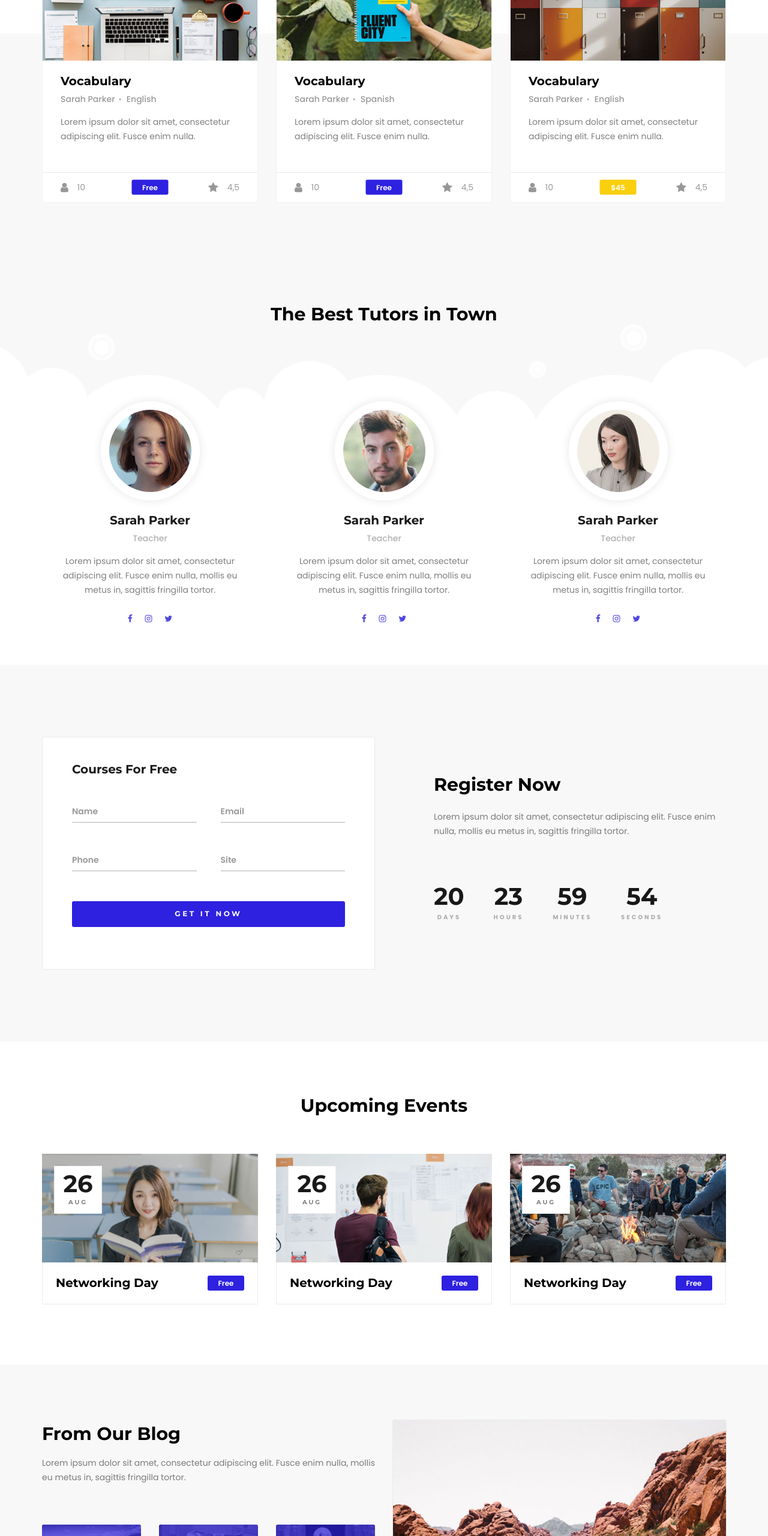
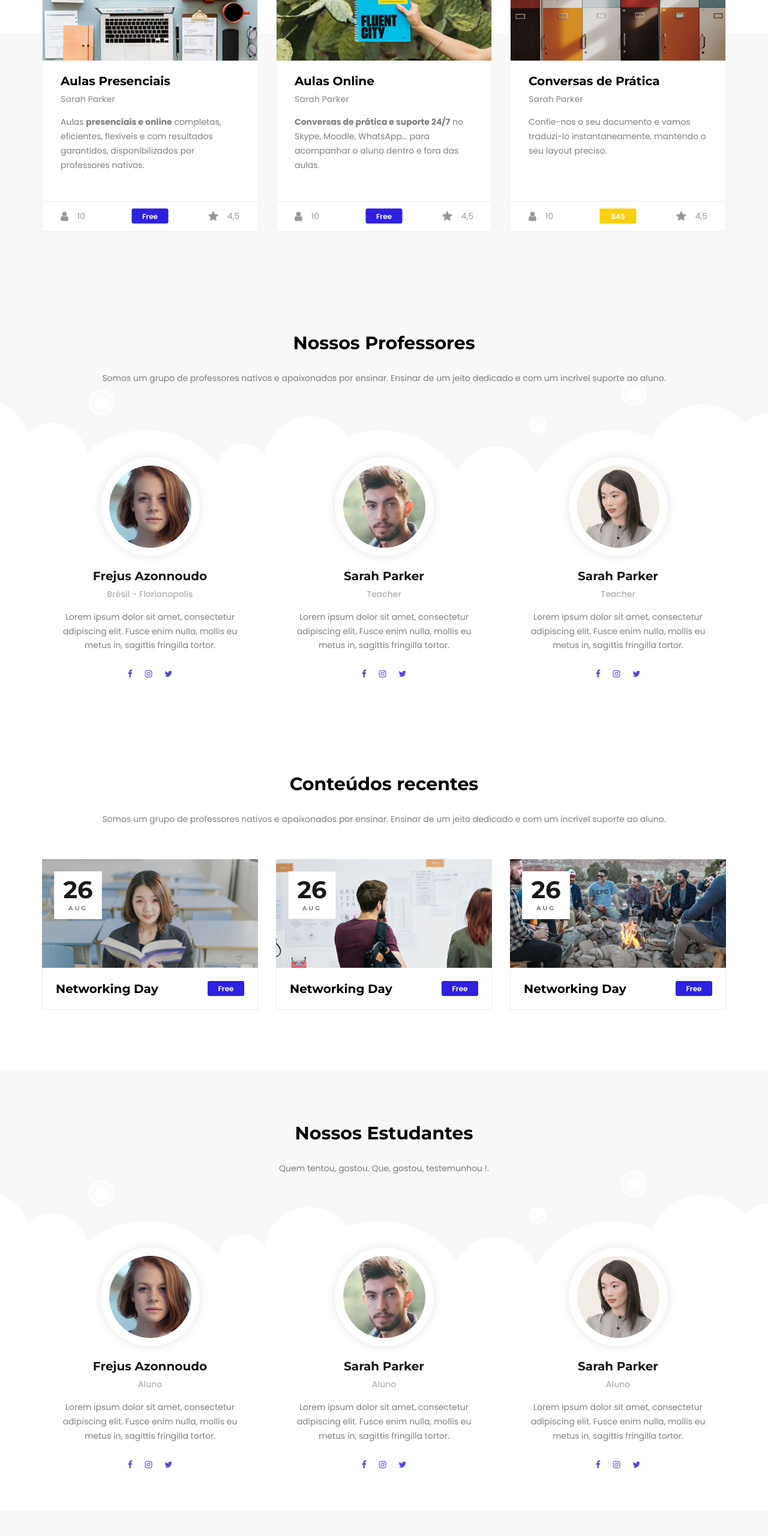
Before and after one commit to NIACK18/PF, a plain HTML site: page index.html in a window 1280 px wide. Shown: the part 1120-3680 px from the top of the page at 60% size. Drawn offline with Linux system fonts and the light colour scheme.

Commit message:
atctualisation 2 de home page

```diff
--- a/index.html
+++ b/index.html
@@ -282,7 +282,7 @@
 
 	</div>
 
-	<!-- Courses -->
+	<!-- Courses -->  <!-- Nos services dans PF-->
 
 	<div class="courses">
 		<div class="courses_background"></div>
@@ -295,20 +295,20 @@
 			</div>
 			<div class="row courses_row">
 
-				<!-- Course -->
+				<!-- Course -->  <!-- Aulas Presenciais dans PF-->
 				<div class="col-lg-4 course_col">
 					<div class="course">
 						<div class="course_image"><img src="images/course_1.jpg" alt=""></div>
 						<div class="course_body">
-							<div class="course_title"><a href="course.html">Vocabulary</a></div>
+							<div class="course_title"><a href="course.html">Aulas Presenciais</a></div>
 							<div class="course_info">
 								<ul>
 									<li><a href="instructors.html">Sarah Parker</a></li>
-									<li><a href="#">English</a></li>
+									<!-- <li><a href="#">English</a></li> -->
 								</ul>
 							</div>
 							<div class="course_text">
-								<p>Lorem ipsum dolor sit amet, consectetur adipiscing elit. Fusce enim nulla.</p>
+								<p>Aulas <b> presenciais e online</b> completas, eficientes, flexíveis e com resultados garantidos, disponibilizados por professores nativos.</p>
 							</div>
 						</div>
 						<div class="course_footer d-flex flex-row align-items-center justify-content-start">
@@ -319,20 +319,20 @@
 					</div>
 				</div>
 
-				<!-- Course -->
+				<!-- Course -->   <!-- Aulas Online dans PF-->
 				<div class="col-lg-4 course_col">
 					<div class="course">
 						<div class="course_image"><img src="images/course_2.jpg" alt=""></div>
 						<div class="course_body">
-							<div class="course_title"><a href="course.html">Vocabulary</a></div>
+							<div class="course_title"><a href="course.html">Aulas Online</a></div>
 							<div class="course_info">
 								<ul>
 									<li><a href="instructors.html">Sarah Parker</a></li>
-									<li><a href="#">Spanish</a></li>
+									<!--<li><a href="#">Spanish</a></li> -->
 								</ul>
 							</div>
 							<div class="course_text">
-								<p>Lorem ipsum dolor sit amet, consectetur adipiscing elit. Fusce enim nulla.</p>
+								<p> <b>Conversas de prática e suporte 24/7</b> no Skype, Moodle, WhatsApp... para acompanhar o aluno dentro e fora das aulas.</p>
 							</div>
 						</div>
 						<div class="course_footer d-flex flex-row align-items-center justify-content-start">
@@ -343,20 +343,21 @@
 					</div>
 				</div>
 
-				<!-- Course -->
+				<!-- Course --> <!--Conversas de Prática  dans PF-->
 				<div class="col-lg-4 course_col">
 					<div class="course">
 						<div class="course_image"><img src="images/course_3.jpg" alt=""></div>
 						<div class="course_body">
-							<div class="course_title"><a href="course.html">Vocabulary</a></div>
+							<div class="course_title"><a href="course.html">Conversas de Prática</a></div>
 							<div class="course_info">
 								<ul>
 									<li><a href="instructors.html">Sarah Parker</a></li>
-									<li><a href="#">English</a></li>
+									<!--<li><a href="#">English</a></li> -->
 								</ul>
 							</div>
 							<div class="course_text">
-								<p>Lorem ipsum dolor sit amet, consectetur adipiscing elit. Fusce enim nulla.</p>
+								<p>Confie-nos o seu documento e vamos traduzi-lo instantaneamente, mantendo o seu layout preciso.
+									<br><br></p>
 							</div>
 						</div>
 						<div class="course_footer d-flex flex-row align-items-center justify-content-start">
@@ -378,7 +379,9 @@
 		<div class="container">
 			<div class="row">
 				<div class="col">
-					<h2 class="section_title text-center">The Best Tutors in Town</h2>
+					<h2 class="section_title text-center">Nossos Professores</h2>
+					<br>
+					<p class="text-center">Somos um grupo de professores nativos e apaixonados por ensinar. Ensinar de um jeito dedicado e com um incrível suporte ao aluno.</p>
 				</div>
 			</div>
 			<div class="row instructors_row">
@@ -389,8 +392,8 @@
 						<div class="instructor_image_container">
 							<div class="instructor_image"><img src="images/instructor_1.jpg" alt=""></div>
 						</div>
-						<div class="instructor_name"><a href="instructors.html">Sarah Parker</a></div>
-						<div class="instructor_title">Teacher</div>
+						<div class="instructor_name"><a href="instructors.html">Frejus Azonnoudo</a></div>
+						<div class="instructor_title">Brésil - Florianopolis</div>
 						<div class="instructor_text">
 							<p>Lorem ipsum dolor sit amet, consectetur adipiscing elit. Fusce enim nulla, mollis eu metus in, sagittis fringilla tortor.</p>
 						</div>
@@ -450,13 +453,16 @@
 		</div>
 	</div>
 
+
+	<!-- Debut cours gratuit -->
+
 	<!-- Register -->
-
-	<div class="register">
+	<!--
+	 <div class="register">
 		<div class="container">
 			<div class="row">
 
-				<!-- Register Form -->
+				 <!-- Register Form
 
 				<div class="col-lg-6">
 					<div class="register_form_container">
@@ -483,7 +489,7 @@
 					</div>
 				</div>
 
-				<!-- Register Timer -->
+				<!-- Register Timer
 
 				<div class="col-lg-6">
 					<div class="register_timer_container">
@@ -505,13 +511,17 @@
 		</div>
 	</div>
 
+	<!-- Fin cours gratuit -->
+
 	<!-- Events -->
 
 	<div class="events">
 		<div class="container">
 			<div class="row">
 				<div class="col">
-					<h2 class="section_title text-center">Upcoming Events</h2>
+					<h2 class="section_title text-center">Conteúdos recentes</h2>
+					<br>
+					<p class="text-center">Somos um grupo de professores nativos e apaixonados por ensinar. Ensinar de um jeito dedicado e com um incrível suporte ao aluno.</p>
 				</div>
 			</div>
 			<div class="row events_row">
@@ -565,6 +575,92 @@
 		</div>
 	</div>
 
+
+
+
+
+	<!--Nossos Estudantes  -->
+
+	<div class="instructors">
+		<div class="instructors_background" style="background-image:url(images/instructors_background.png)"></div>
+		<div class="container">
+			<div class="row">
+				<div class="col">
+					<h2 class="section_title text-center">Nossos Estudantes</h2>
+					<br>
+					<p class="text-center">Quem tentou, gostou. Que, gostou, testemunhou !.</p>
+				</div>
+			</div>
+			<div class="row instructors_row">
+
+				<!-- Aluno -->
+				<div class="col-lg-4 instructor_col">
+					<div class="instructor text-center">
+						<div class="instructor_image_container">
+							<div class="instructor_image"><img src="images/instructor_1.jpg" alt=""></div>
+						</div>
+						<div class="instructor_name"><a href="instructors.html">Frejus Azonnoudo</a></div>
+						<div class="instructor_title">Aluno</div>
+						<div class="instructor_text">
+							<p>Lorem ipsum dolor sit amet, consectetur adipiscing elit. Fusce enim nulla, mollis eu metus in, sagittis fringilla tortor.</p>
+						</div>
+						<div class="instructor_social">
+							<ul>
+								<li><a href="#"><i class="fa fa-facebook" aria-hidden="true"></i></a></li>
+								<li><a href="#"><i class="fa fa-instagram" aria-hidden="true"></i></a></li>
+								<li><a href="#"><i class="fa fa-twitter" aria-hidden="true"></i></a></li>
+							</ul>
+						</div>
+					</div>
+				</div>
+
+				<!-- Aluno -->
+				<div class="col-lg-4 instructor_col">
+					<div class="instructor text-center">
+						<div class="instructor_image_container">
+							<div class="instructor_image"><img src="images/instructor_2.jpg" alt=""></div>
+						</div>
+						<div class="instructor_name"><a href="instructors.html">Sarah Parker</a></div>
+						<div class="instructor_title">Aluno</div>
+						<div class="instructor_text">
+							<p>Lorem ipsum dolor sit amet, consectetur adipiscing elit. Fusce enim nulla, mollis eu metus in, sagittis fringilla tortor.</p>
+						</div>
+						<div class="instructor_social">
+							<ul>
+								<li><a href="#"><i class="fa fa-facebook" aria-hidden="true"></i></a></li>
+								<li><a href="#"><i class="fa fa-instagram" aria-hidden="true"></i></a></li>
+								<li><a href="#"><i class="fa fa-twitter" aria-hidden="true"></i></a></li>
+							</ul>
+						</div>
+					</div>
+				</div>
+
+				<!-- Aluno -->
+				<div class="col-lg-4 instructor_col">
+					<div class="instructor text-center">
+						<div class="instructor_image_container">
+							<div class="instructor_image"><img src="images/instructor_3.jpg" alt=""></div>
+						</div>
+						<div class="instructor_name"><a href="instructors.html">Sarah Parker</a></div>
+						<div class="instructor_title">Aluno</div>
+						<div class="instructor_text">
+							<p>Lorem ipsum dolor sit amet, consectetur adipiscing elit. Fusce enim nulla, mollis eu metus in, sagittis fringilla tortor.</p>
+						</div>
+						<div class="instructor_social">
+							<ul>
+								<li><a href="#"><i class="fa fa-facebook" aria-hidden="true"></i></a></li>
+								<li><a href="#"><i class="fa fa-instagram" aria-hidden="true"></i></a></li>
+								<li><a href="#"><i class="fa fa-twitter" aria-hidden="true"></i></a></li>
+							</ul>
+						</div>
+					</div>
+				</div>
+
+			</div>
+		</div>
+	</div>
+
+
 	<!-- Blog -->
 
 	<div class="blog">
@@ -574,7 +670,7 @@
 				<!-- Blog Left -->
 				<div class="col-lg-6">
 					<div class="blog_left">
-						<div class="blog_title">From Our Blog</div>
+						<div class="blog_title">Blog</div>
 						<div class="blog_text">
 							<p>Lorem ipsum dolor sit amet, consectetur adipiscing elit. Fusce enim nulla, mollis eu metus in, sagittis fringilla tortor.</p>
 						</div>
@@ -657,7 +753,7 @@
 							<div class="blog_right_text">
 								<p>Whether it is a signup flow, a multi-view stepper, or a monotonous data entry interface, forms are one of the most important components of digital product design.</p>
 							</div>
-							<div class="read_more"><a href="blog_single.html">Read More <img src="images/right.png" alt=""></a></div>
+							<div class="read_more"><a href="blog_single.html">Leia Mais <img src="images/right.png" alt=""></a></div>
 						</div>
 					</div>
 				</div>
@@ -675,8 +771,8 @@
 					<!-- Newsletter -->
 					<div class="col-lg-3 footer_col">
 						<div class="newsletter_container d-flex flex-column align-items-start justify-content-end">
-							<div class="footer_logo mb-auto"><a href="#">Lingua</a></div>
-							<div class="footer_title">Subscribe</div>
+							<div class="footer_logo mb-auto"><a href="#">Planète Français</a></div>
+							<div class="footer_title">Se inscrever</div>
 							<form action="#" id="newsletter_form" class="newsletter_form">
 								<input type="email" class="newsletter_input" placeholder="Email" required="required">
 								<button class="newsletter_button"><i class="fa fa-long-arrow-right" aria-hidden="true"></i></button>
@@ -687,28 +783,28 @@
 					<!-- About -->
 					<div class="col-lg-2 offset-lg-3 footer_col">
 						<div>
-							<div class="footer_title">About Us</div>
+							<div class="footer_title">Sobre Nós</div>
 							<ul class="footer_list">
-								<li><a href="#">Courses</a></li>
-								<li><a href="#">Team</a></li>
+								<li><a href="#">Materias</a></li>
+								<li><a href="#">Equipe</a></li>
 								<li><a href="#">Brand Guidelines</a></li>
 								<li><a href="#">Jobs</a></li>
-								<li><a href="#">Advertise with us</a></li>
-								<li><a href="#">Press</a></li>
-								<li><a href="#">Contact us</a></li>
+								<!--<li><a href="#">Advertise with us</a></li>-->
+								<!--<li><a href="#">Press</a></li>-->
+								<li><a href="#">Contato</a></li>
 							</ul>
 						</div>
 					</div>
 
 					<!-- Help & Support -->
 					<div class="col-lg-2 footer_col">
-						<div class="footer_title">Help & Support</div>
+						<div class="footer_title">Ajuda & Suporte</div>
 						<ul class="footer_list">
-							<li><a href="#">Discussions</a></li>
-							<li><a href="#">Troubleshooting</a></li>
-							<li><a href="#">Duolingo FAQs</a></li>
+							<li><a href="#">Discussões</a></li>
+							<li><a href="#">Ajuda</a></li>
+							<li><a href="#">Supote</a></li>
 							<li><a href="#">Schools FAQs</a></li>
-							<li><a href="#">Duolingo English Test FAQs</a></li>
+							<!--<li><a href="#">Duolingo French Test FAQs</a></li>-->
 							<li><a href="#">Status</a></li>
 						</ul>
 					</div>
@@ -716,12 +812,12 @@
 					<!-- Privacy -->
 					<div class="col-lg-2 footer_col clearfix">
 						<div>
-							<div class="footer_title">Privacy & Terms</div>
+							<div class="footer_title">Privacidades & Terms</div>
 							<ul class="footer_list">
 								<li><a href="#">Community Guidelines</a></li>
 								<li><a href="#">Terms</a></li>
 								<li><a href="#">Brand Guidelines</a></li>
-								<li><a href="#">Privacy</a></li>
+								<li><a href="#">Privacidade</a></li>
 							</ul>
 						</div>
 					</div>
@@ -735,12 +831,12 @@
 					<div class="col">
 						<div class="copyright_content d-flex flex-md-row flex-column align-items-md-center align-items-start justify-content-start">
 							<div class="cr"><!-- Link back to Colorlib can't be removed. Template is licensed under CC BY 3.0. -->
-Copyright &copy;<script>document.write(new Date().getFullYear());</script> All rights reserved | This template is made with <i class="fa fa-heart-o" aria-hidden="true"></i> by <a href="https://colorlib.com" target="_blank">Colorlib</a>
+Copyright &copy;<script>document.write(new Date().getFullYear());</script> Planète Français | Tous droits réservés. <!--<i class="fa fa-heart-o" aria-hidden="true"></i> by <a href="https://colorlib.com" target="_blank">Colorlib</a>-->
 <!-- Link back to Colorlib can't be removed. Template is licensed under CC BY 3.0. --></div>
 							<div class="cr_right ml-md-auto">
-								<div class="footer_phone"><span class="cr_title">phone:</span>+44 300 303 0266</div>
+								<div class="footer_phone"><span class="cr_title">phone:</span>+55 (48) 991164486</div>
 								<div class="footer_social">
-									<span class="cr_social_title">follow us</span>
+									<span class="cr_social_title">Segue nós</span>
 									<ul>
 										<li><a href="#"><i class="fa fa-facebook" aria-hidden="true"></i></a></li>
 										<li><a href="#"><i class="fa fa-instagram" aria-hidden="true"></i></a></li>
```
